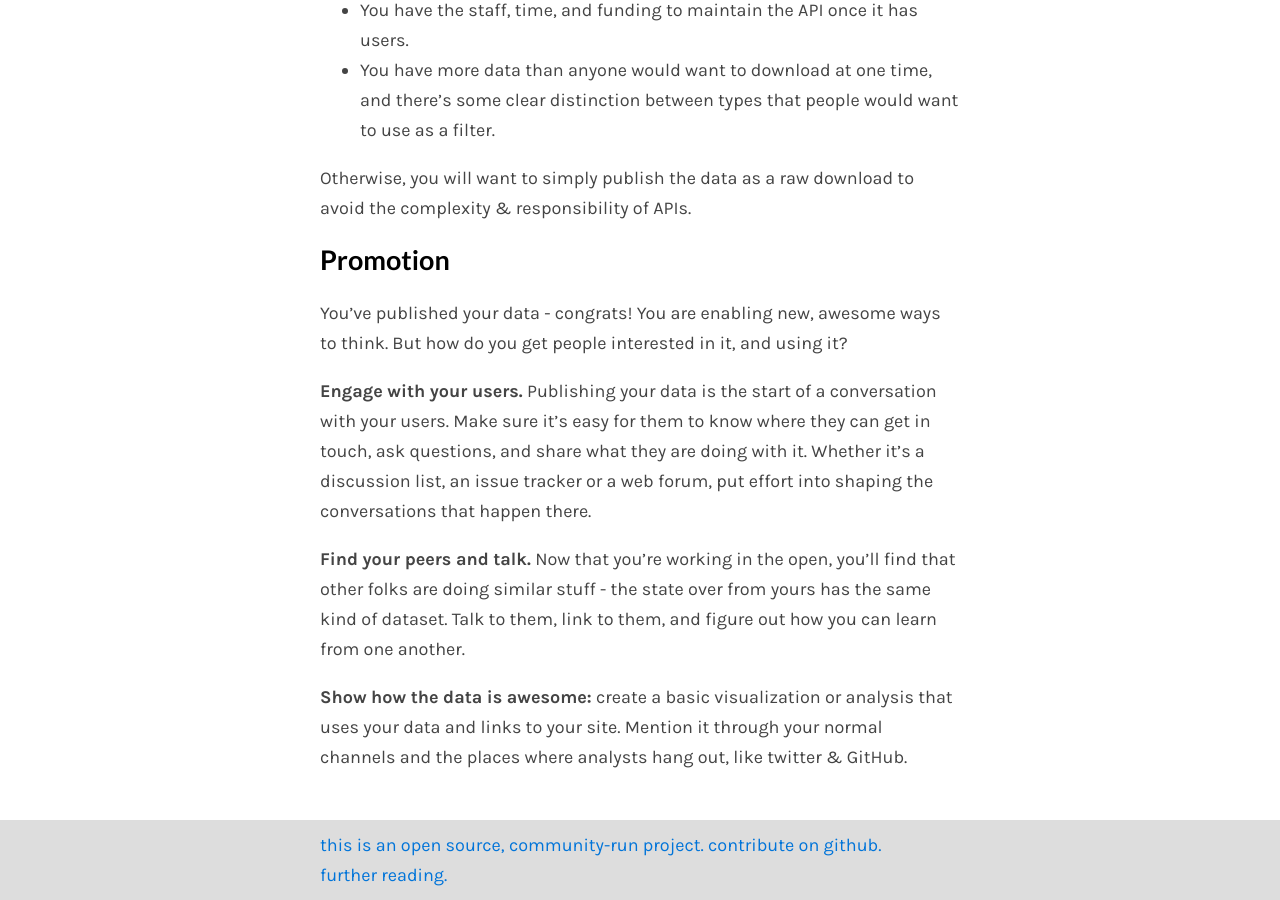
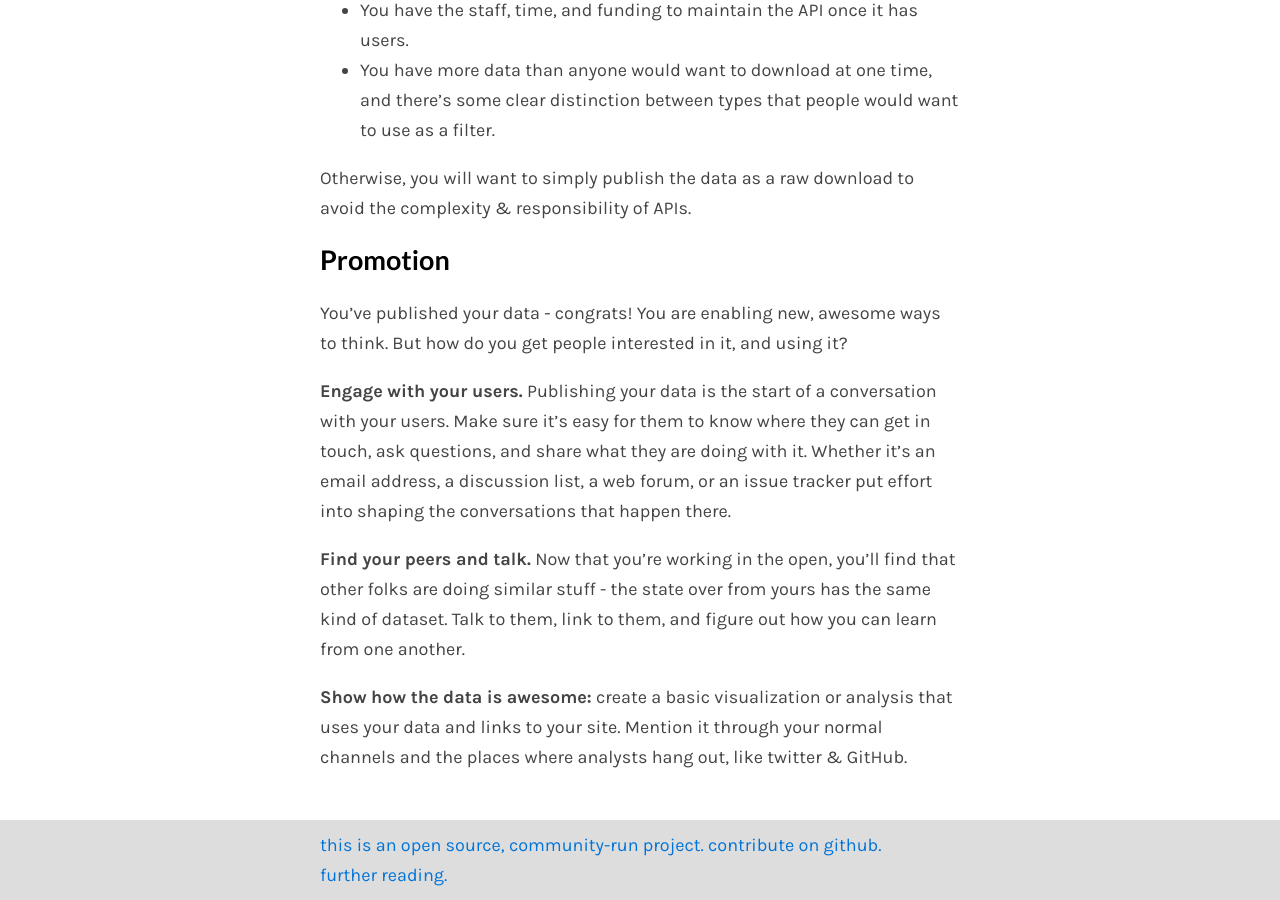
Before and after one commit to tmcw/simpleopendata, a Jekyll site: the page built from index.md, in a window 1280 px wide and 900 px high, scrolled down 3570 px. Built offline with Jekyll 4.4.1, drawn with Linux system fonts in a browser that asks for light colours; Markdown is read by kramdown in place of the engine named in the settings; comment, search, counter and statistics services are not loaded.

Commit message:
added email address as the first logical step

```diff
--- a/index.md
+++ b/index.md
@@ -83,7 +83,7 @@
 
 You've published your data - congrats! You are enabling new, awesome ways to think. But how do you get people interested in it, and using it?
 
-**Engage with your users.** Publishing your data is the start of a conversation with your users. Make sure it's easy for them to know where they can get in touch, ask questions, and share what they are doing with it. Whether it's a discussion list, an issue tracker or a web forum, put effort into shaping the conversations that happen there.
+**Engage with your users.** Publishing your data is the start of a conversation with your users. Make sure it's easy for them to know where they can get in touch, ask questions, and share what they are doing with it. Whether it's an email address, a discussion list, a web forum, or an issue tracker put effort into shaping the conversations that happen there.
 
 **Find your peers and talk.** Now that you're working in the open, you'll find that other folks are doing similar stuff - the state over from yours has the same kind of dataset. Talk to them, link to them, and figure out how you can learn from one another.
 
```
